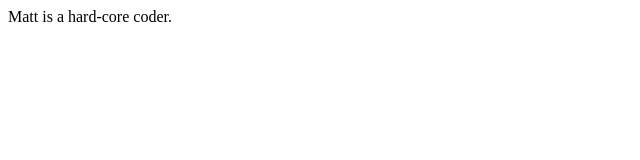
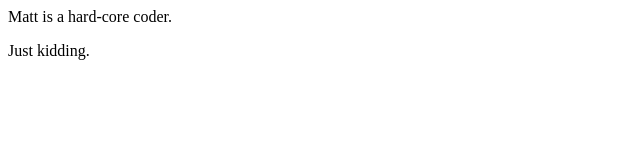
Before and after one commit to mdelaneyLD/test-1, a plain HTML site: page index.html in a window 1280 px wide. Shown: the full height of the page, 0-640 px from the left. Drawn offline with Linux system fonts and the light colour scheme.

Commit message:
kidding-clarification index.html

```diff
--- a/index.html
+++ b/index.html
@@ -1 +1,2 @@
 <p>Matt is a hard-core coder.</p>
+<p>Just kidding.</p>
```
